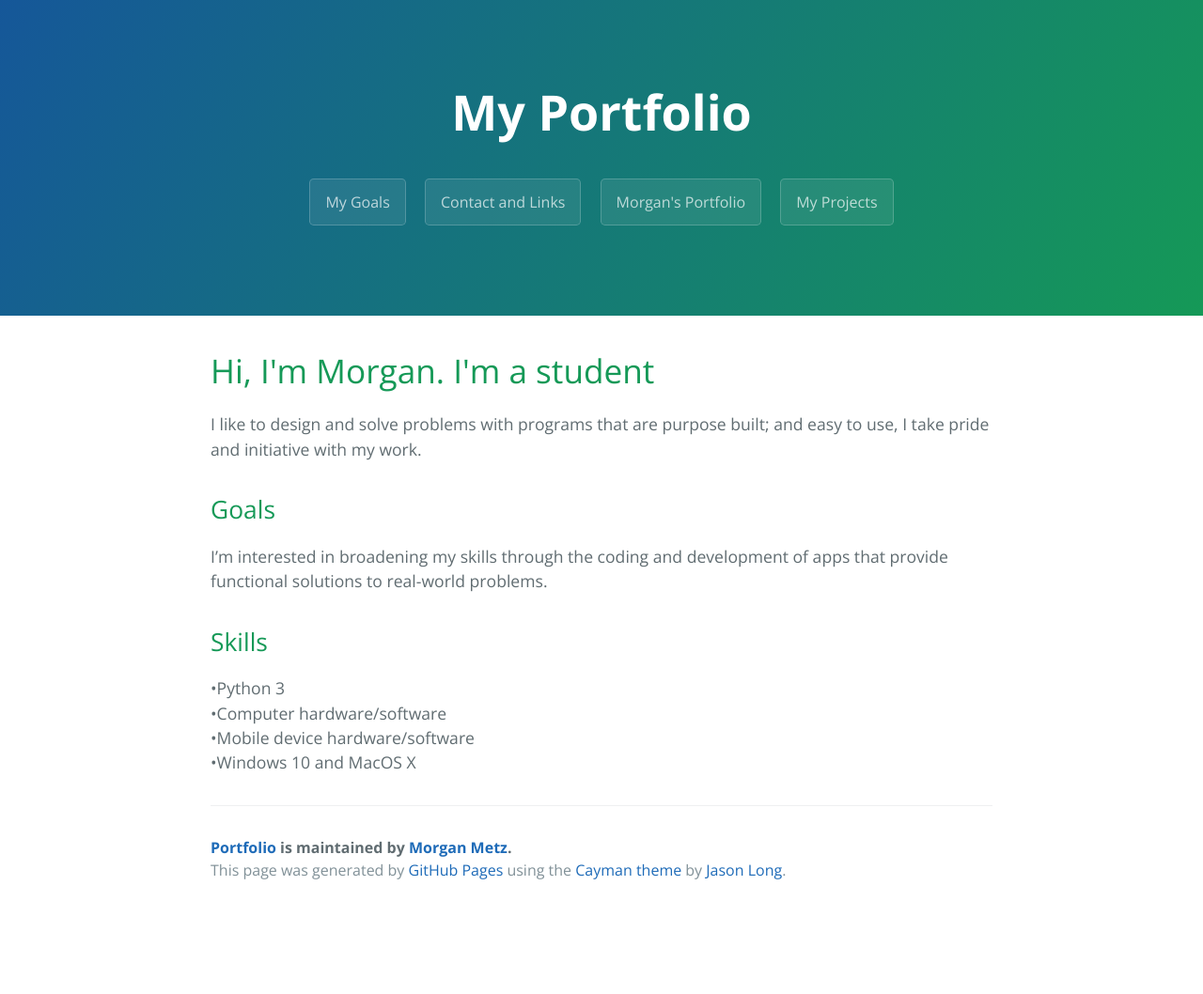
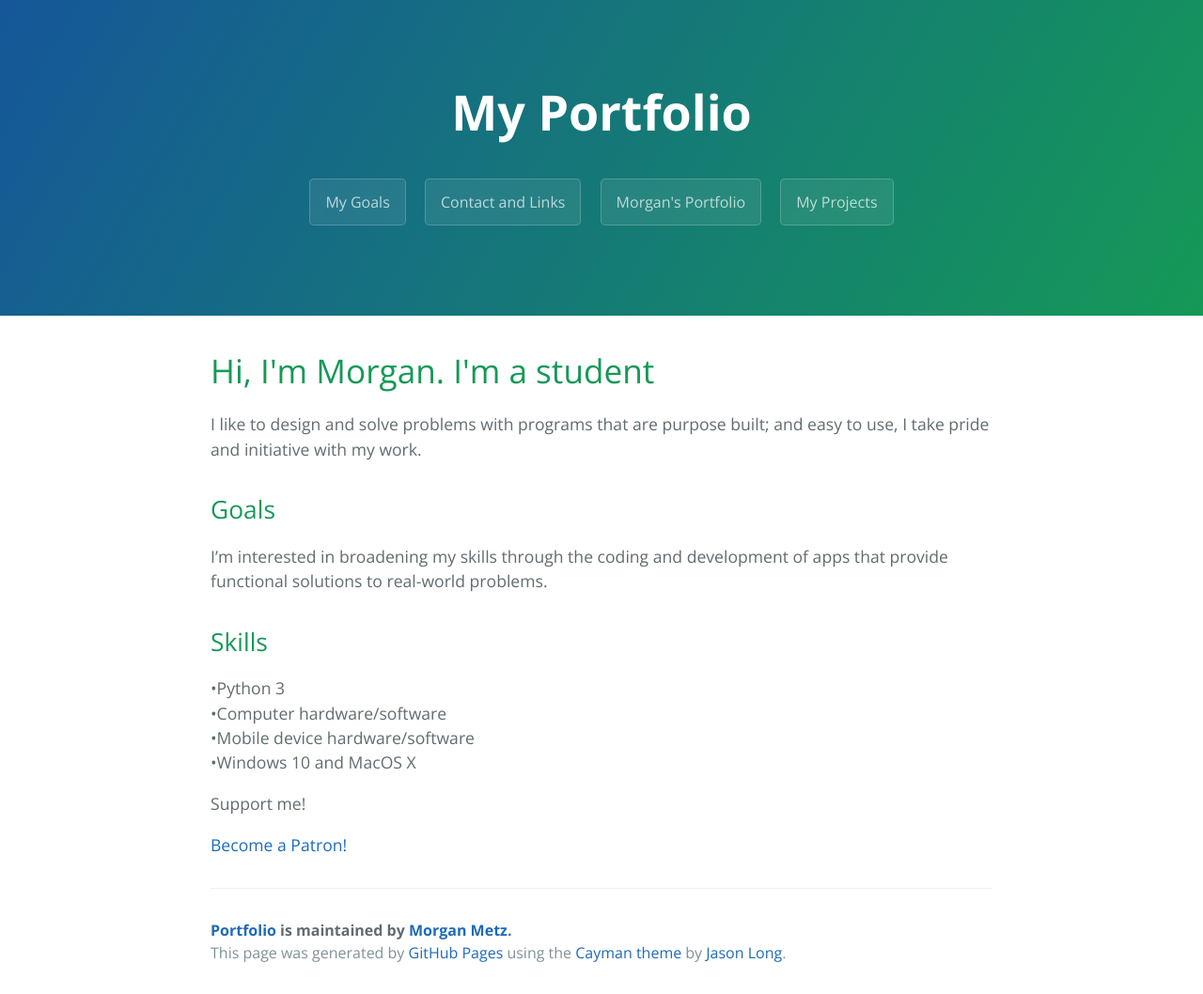
Before and after one commit to Morgandri1/portfolio, a Jekyll site: the page built from index.md, in a window 1280 px wide. Shown: the whole page at 94% size. Built offline with Jekyll 4.4.1, drawn with Linux system fonts in a browser that asks for light colours; comment, search, counter and statistics services are not loaded; before the commit the page ends 970 px from its top, so only the background shows below that.

Commit message:
Update index.md

```diff
--- a/index.md
+++ b/index.md
@@ -14,3 +14,7 @@
 <br>•Mobile device hardware/software
 <br>•Windows 10 and MacOS X
 <p>
+  <footer>
+    <p>Support me!</p>
+    <p><a href="https://www.patreon.com/bePatron?u=57950012" data-patreon-widget-type="become-patron-button">Become a Patron!</a><script async src="https://c6.patreon.com/becomePatronButton.bundle.js"></script></p>
+  </footer>
```
